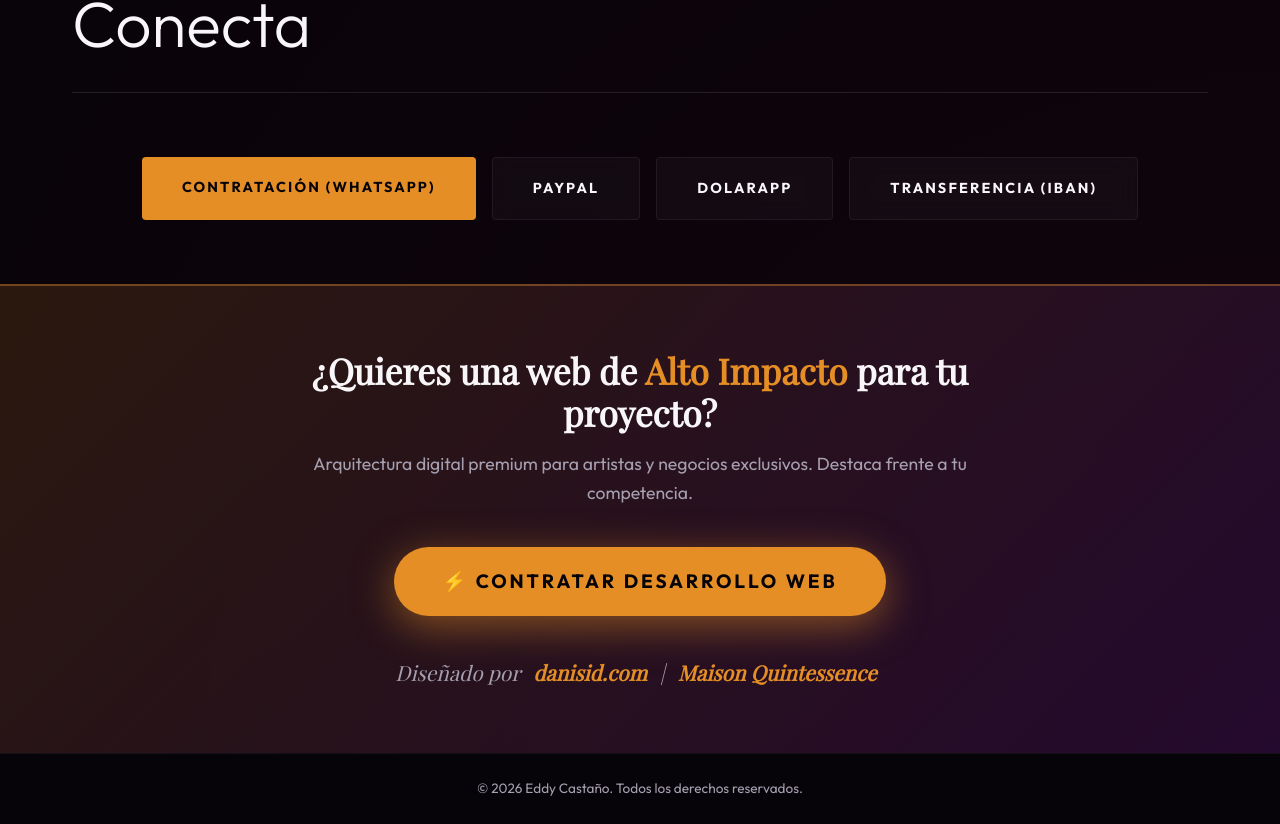
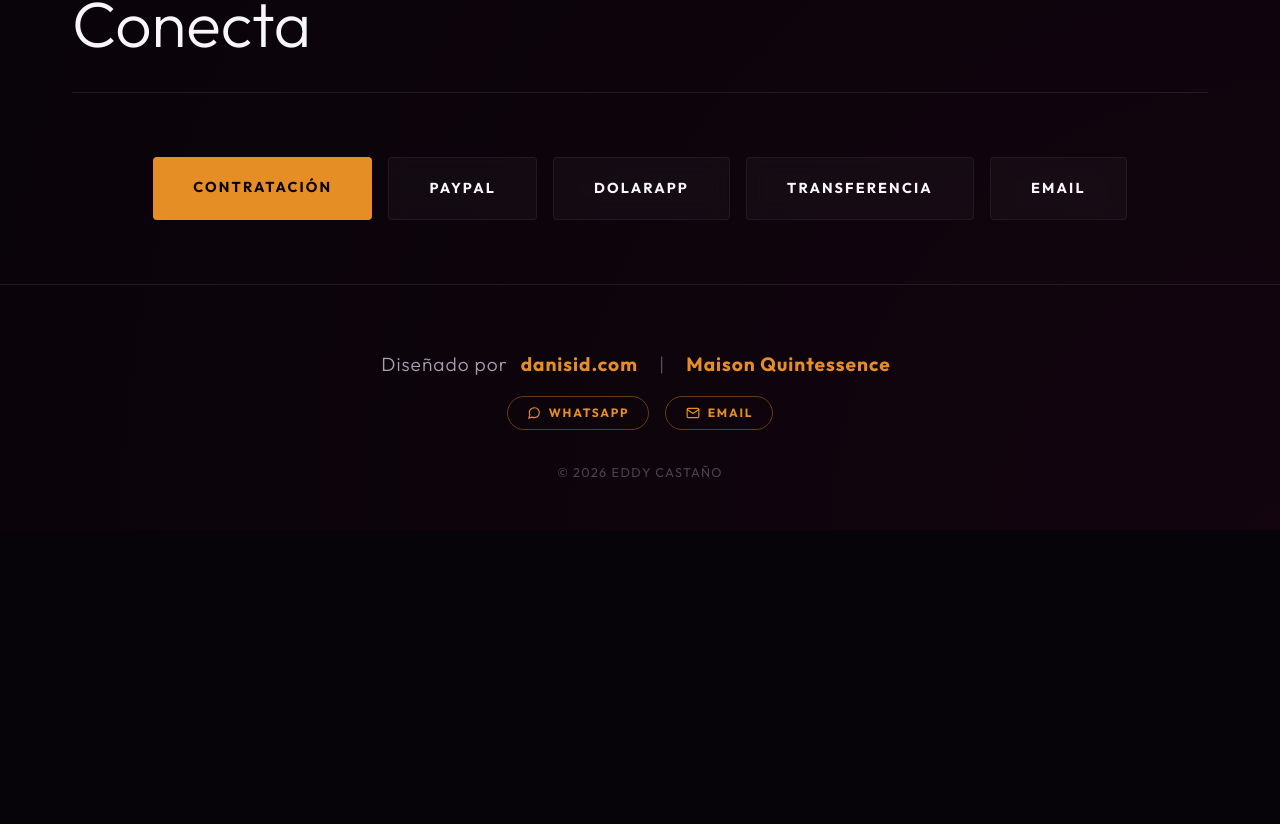
Before and after one commit to AlchemistSidZCooL/eddy-soundscapes, a React (Vite) app: page / in a window 1280 px wide. Shown: the part 3761-4585 px from the top of the page. After the commit the page ends 4291 px from the top, so only its background shows below. Built offline with nearby package versions, Linux system fonts and the light colour scheme; a web font is replaced by a local one.

Commit message:
UI: Fix crítico de z-index, rediseño premium de footer y actualización de enlaces de contacto (IBAN, WhatsApp, Email)

```diff
--- a/src/App.jsx
+++ b/src/App.jsx
@@ -203,7 +203,7 @@ function App() {
               <div className="container">
                   <h2 className="section-title">Conecta</h2>
                   <div className="cta-buttons" style={{ display: 'flex', flexWrap: 'wrap', justifyContent: 'center', gap: '1rem' }}>
-                      <a href="https://wa.me/34625871008?text=Hola%20Eddy,%20vengo%20de%20tu%20web%20y%20me%20interesa%20contactarte%20para..." target="_blank" rel="noreferrer" className="btn btn-primary">Contratación (WhatsApp)</a>
+                      <a href="https://wa.me/34625871008?text=Hola%20Eddy,%20vengo%20de%20tu%20web%20y%20me%20interesa%20contactarte%20para..." target="_blank" rel="noreferrer" className="btn btn-primary">Contratación</a>
                       <a href="https://paypal.me/eddycamusic" target="_blank" rel="noreferrer" className="btn btn-secondary">PayPal</a>
                       <a href="#" className="btn btn-secondary" onClick={(e) => {
                           e.preventDefault();
@@ -212,35 +212,38 @@ function App() {
                       }}>DolarApp</a>
                       <a href="#" className="btn btn-secondary" onClick={(e) => {
                           e.preventDefault();
-                          navigator.clipboard.writeText('ESXX XXXX XXXX XXXX XXXX XXXX'); // Placeholder
-                          alert('¡IBAN copiado al portapapeles! (NOTA: Falta que Daniel me pase el número real)');
-                      }}>Transferencia (IBAN)</a>
+                          navigator.clipboard.writeText('LU084080000029624948');
+                          alert('¡IBAN copiado al portapapeles!\n\nPara hacer la transferencia ingresa estos datos:\nBeneficiario: Bridge Building Sp. Z.o.o.\nIBAN: LU08 4080 0000 2962 4948');
+                      }}>Transferencia</a>
+                      <a href="mailto:eddycamusic1@gmail.com" target="_blank" rel="noreferrer" className="btn btn-secondary">Email</a>
                   </div>
               </div>
           </section>
       </main>
 
-      <footer className="footer" style={{ padding: '0', borderTop: 'none' }}>
-          {/* Banner de Captación de Clientes para el Desarrollador */}
-          <div style={{ background: 'linear-gradient(135deg, rgba(229,142,38,0.15) 0%, rgba(138,43,226,0.15) 100%)', padding: '4rem 1rem', textAlign: 'center', borderTop: '2px solid rgba(229,142,38,0.4)' }}>
-              <div className="container" style={{ maxWidth: '800px', margin: '0 auto' }}>
-                  <h2 style={{ fontSize: '2.2rem', fontFamily: 'var(--font-serif)', color: 'var(--text-primary)', marginBottom: '1rem', lineHeight: '1.2' }}>
-                      ¿Quieres una web de <span style={{ color: 'var(--accent)' }}>Alto Impacto</span> para tu proyecto?
-                  </h2>
-                  <p style={{ fontSize: '1.1rem', color: 'var(--text-secondary)', marginBottom: '2.5rem' }}>
-                      Arquitectura digital premium para artistas y negocios exclusivos. Destaca frente a tu competencia.
+      <footer className="footer" style={{ padding: '4rem 0 3rem 0', textAlign: 'center', position: 'relative', zIndex: 1 }}>
+          <div className="container">
+              <div style={{ marginBottom: '2rem' }}>
+                  <p style={{ fontSize: '1.2rem', fontFamily: 'var(--font-sans)', fontStyle: 'normal', fontWeight: 300, color: 'var(--text-secondary)', letterSpacing: '0.05em', marginBottom: '0.5rem' }}>
+                      Diseñado por <a href="https://danisid.com" target="_blank" rel="noreferrer" className="neon-text-link">danisid.com</a> <span style={{ opacity: 0.5, margin: '0 0.5rem' }}>|</span> <a href="https://maison-quintessence.netlify.app/" target="_blank" rel="noreferrer" className="neon-text-link">Maison Quintessence</a>
                   </p>
-                  <a href="https://danisid.com" target="_blank" rel="noreferrer" className="neon-button" style={{ display: 'inline-block', background: 'var(--accent)', color: 'var(--bg-color)', padding: '1.2rem 3rem', borderRadius: '50px', fontSize: '1.2rem', fontWeight: 'bold', textTransform: 'uppercase', letterSpacing: '0.15em', textDecoration: 'none', boxShadow: '0 10px 40px rgba(229, 142, 38, 0.5)' }}>
-                      ⚡ Contratar Desarrollo Web
-                  </a>
-                  <p style={{ fontSize: '1.3rem', marginTop: '2.5rem', fontFamily: 'var(--font-serif)', fontStyle: 'italic', color: 'var(--text-secondary)' }}>
-                      Diseñado por <a href="https://danisid.com" target="_blank" rel="noreferrer" className="neon-text-link">danisid.com</a> | <a href="https://maison-quintessence.netlify.app/" target="_blank" rel="noreferrer" className="neon-text-link">Maison Quintessence</a>
-                  </p>
+                  <div style={{ display: 'flex', gap: '1rem', justifyContent: 'center', flexWrap: 'wrap' }}>
+                      <a href="https://wa.me/34641868620?text=Hola,%20vengo%20de%20ver%20el%20portafolio%20de%20Eddy%20Castaño%20y%20me%20gustaría%20cotizar%20un%20proyecto%20web." target="_blank" rel="noreferrer" className="neon-text-link" style={{ display: 'inline-flex', alignItems: 'center', marginTop: '0.5rem', padding: '0.4rem 1.2rem', border: '1px solid rgba(229, 142, 38, 0.4)', borderRadius: '50px', fontSize: '0.75rem', textTransform: 'uppercase', letterSpacing: '0.15em', fontFamily: 'var(--font-sans)', color: 'var(--accent)' }}>
+                          <svg viewBox="0 0 24 24" width="14" height="14" stroke="currentColor" strokeWidth="2" fill="none" strokeLinecap="round" strokeLinejoin="round" style={{ marginRight: '8px' }}>
+                              <path d="M21 11.5a8.38 8.38 0 0 1-.9 3.8 8.5 8.5 0 0 1-7.6 4.7 8.38 8.38 0 0 1-3.8-.9L3 21l1.9-5.7a8.38 8.38 0 0 1-.9-3.8 8.5 8.5 0 0 1 4.7-7.6 8.38 8.38 0 0 1 3.8-.9h.5a8.48 8.48 0 0 1 8 8v.5z"></path>
+                          </svg>
+                          WhatsApp
+                      </a>
+                      <a href="mailto:garciadanielsid@gmail.com?subject=Cotización%20Proyecto%20Web" target="_blank" rel="noreferrer" className="neon-text-link" style={{ display: 'inline-flex', alignItems: 'center', marginTop: '0.5rem', padding: '0.4rem 1.2rem', border: '1px solid rgba(229, 142, 38, 0.4)', borderRadius: '50px', fontSize: '0.75rem', textTransform: 'uppercase', letterSpacing: '0.15em', fontFamily: 'var(--font-sans)', color: 'var(--accent)' }}>
+                          <svg viewBox="0 0 24 24" width="14" height="14" stroke="currentColor" strokeWidth="2" fill="none" strokeLinecap="round" strokeLinejoin="round" style={{ marginRight: '8px' }}>
+                              <path d="M4 4h16c1.1 0 2 .9 2 2v12c0 1.1-.9 2-2 2H4c-1.1 0-2-.9-2-2V6c0-1.1.9-2 2-2z"></path>
+                              <polyline points="22,6 12,13 2,6"></polyline>
+                          </svg>
+                          Email
+                      </a>
+                  </div>
               </div>
-          </div>
-
-          <div style={{ background: 'var(--bg-color)', padding: '1.5rem', textAlign: 'center', borderTop: '1px solid rgba(255,255,255,0.05)' }}>
-              <p style={{ fontSize: '0.85rem', color: 'var(--text-secondary)', margin: 0 }}>&copy; {new Date().getFullYear()} Eddy Castaño. Todos los derechos reservados.</p>
+              <p style={{ fontSize: '0.8rem', color: 'rgba(166, 159, 176, 0.4)', margin: 0, textTransform: 'uppercase', letterSpacing: '0.1em' }}>&copy; {new Date().getFullYear()} Eddy Castaño</p>
           </div>
       </footer>
     </>
--- a/src/index.css
+++ b/src/index.css
@@ -258,14 +258,18 @@ section {
     opacity: 1;
 }
 
-/* --- Neon Hover Effects para Banner de Captación --- */
-.neon-button {
-    transition: all 0.3s cubic-bezier(0.25, 0.8, 0.25, 1);
+/* --- Luxury Credits --- */
+.luxury-credit {
+    cursor: pointer;
 }
-.neon-button:hover {
-    box-shadow: 0 0 15px var(--accent), 0 0 30px var(--accent), 0 0 50px var(--accent) !important;
-    transform: translateY(-4px);
-    background-color: #ff9f43 !important; /* Ligeramente más brillante en hover */
+.luxury-credit:hover {
+    background: rgba(255, 255, 255, 0.05) !important;
+    border-color: rgba(255, 255, 255, 0.1) !important;
+    box-shadow: 0 4px 20px rgba(138, 43, 226, 0.1);
+}
+
+.mq-link:hover {
+    color: var(--accent) !important;
 }
 
 .neon-text-link {
@@ -323,6 +327,12 @@ section {
     border-color: rgba(255, 255, 255, 0.2);
 }
 
+/* Layout Structure (Fix for z-index overlapping) */
+main, footer {
+    position: relative;
+    z-index: 1;
+}
+
 /* Footer */
 footer {
     padding: 4rem 0;
```
